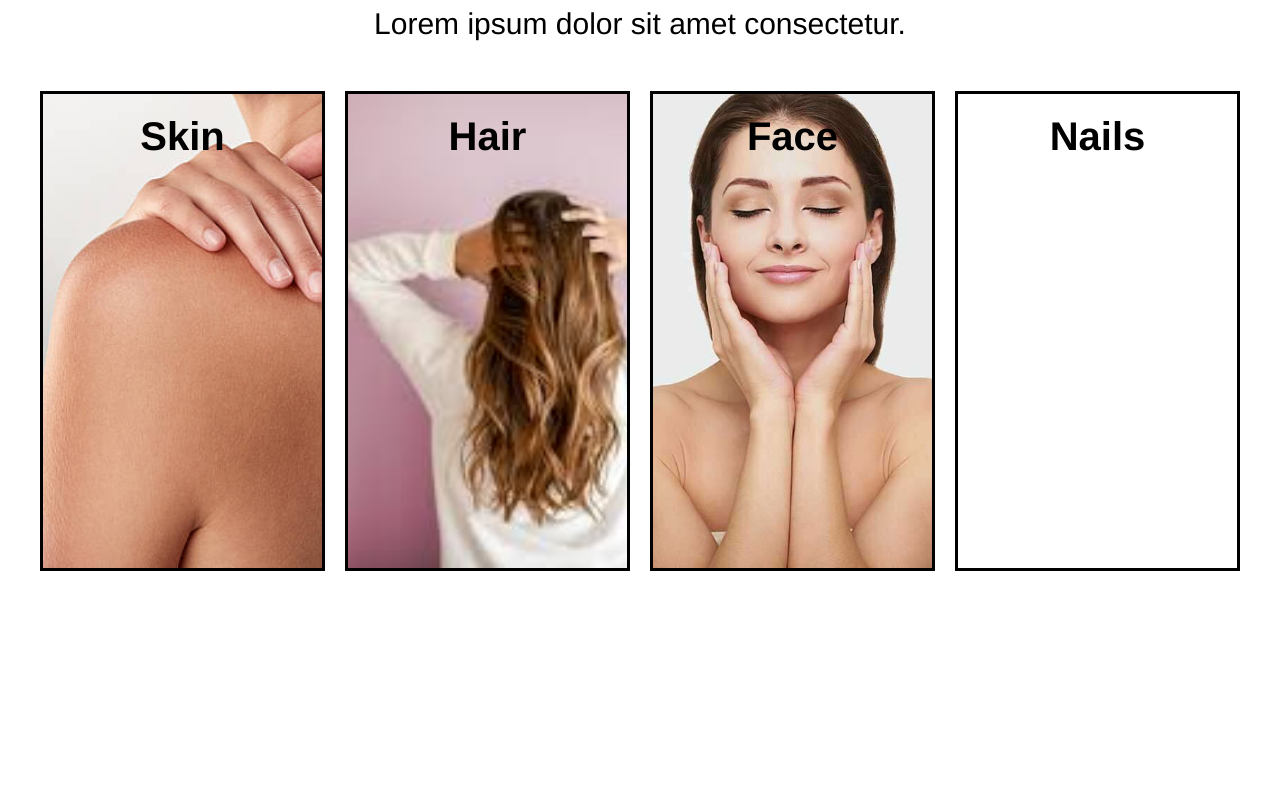
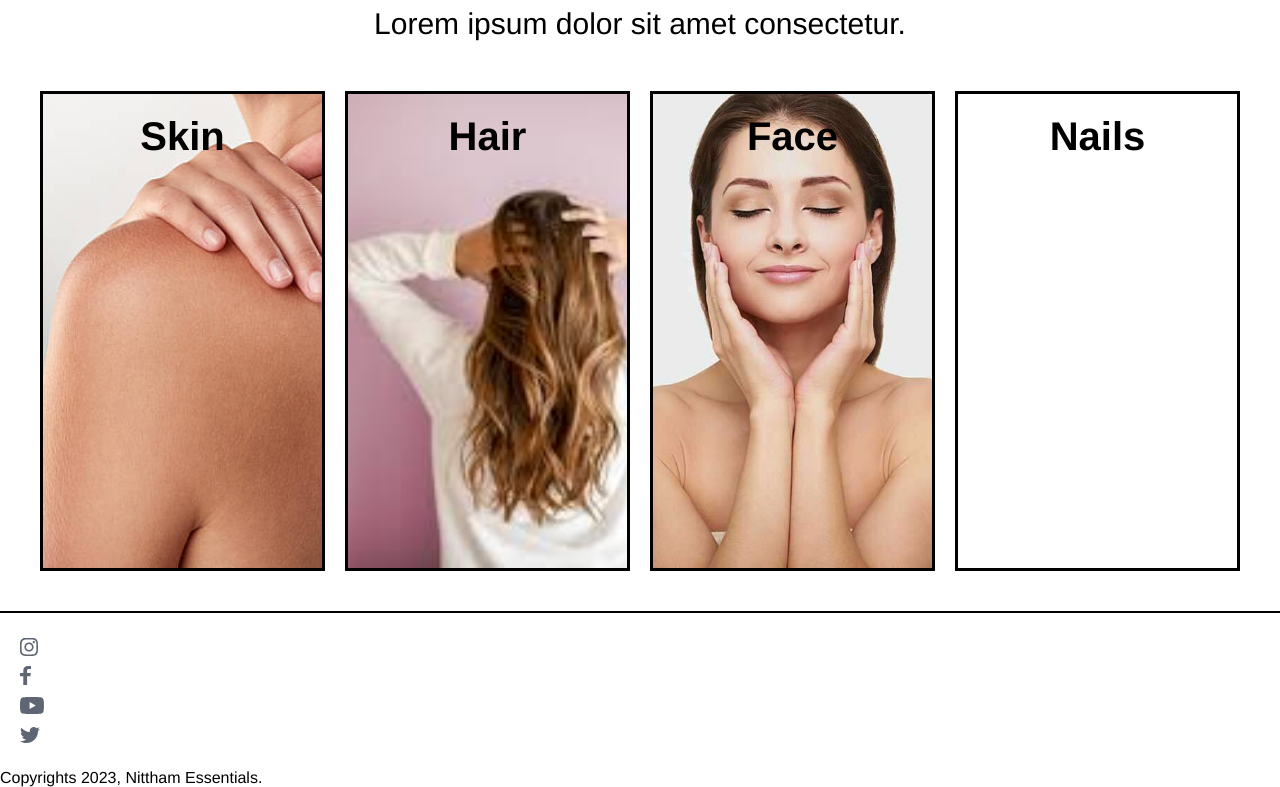
Before and after one commit to Nittham/ExampleDev, a plain HTML site: page Practise/index.html in a window 1280 px wide. Shown: the part 474-1261 px from the top of the page. Before the commit the page ends 1085 px from the top, so only its background shows below. Drawn offline with Linux system fonts and the light colour scheme.

Commit message:
Footer added

```diff
--- a/Practise/index.html
+++ b/Practise/index.html
@@ -45,5 +45,18 @@
             </div>
         </div>
     </section>
+    <section class="footer">
+        <div class="f-content">
+            <ul>
+                <li><a href="#"><img src="../Practise/pics/instagram.svg" alt="Instagram"></a></li>
+                <li><a href="#"><img src="../Practise/pics/facebook.svg" alt="Facebook"></a></li>
+                <li><a href="#"><img src="../Practise/pics/youtube.svg" alt="Youtube"></a></li>
+                <li><a href="#"><img src="../Practise/pics/twitter.svg" alt="Twitter"></a></li>
+            </ul>
+        </div>
+        <div class="copyrights">
+            <p>Copyrights 2023, Nittham Essentials.</p>
+        </div>
+    </section>
 </body>
 </html>
--- a/Practise/style.css
+++ b/Practise/style.css
@@ -16,6 +16,9 @@ a:hover{
     cursor: pointer;
 }
 
+ul{
+    list-style: none;
+}
 
 .header{
     background: black;
@@ -110,3 +113,11 @@ a:hover{
     border: black solid 3px;
     margin: 10px;
 }
+
+.footer{
+    border-top: black 2px solid;
+}
+
+.f-content{
+    margin: 20px;
+}
```
Also changed, not shown: Practise/pics/facebook.svg (added), Practise/pics/instagram.svg (added), Practise/pics/twitter.svg (added), Practise/pics/youtube.svg (added).
